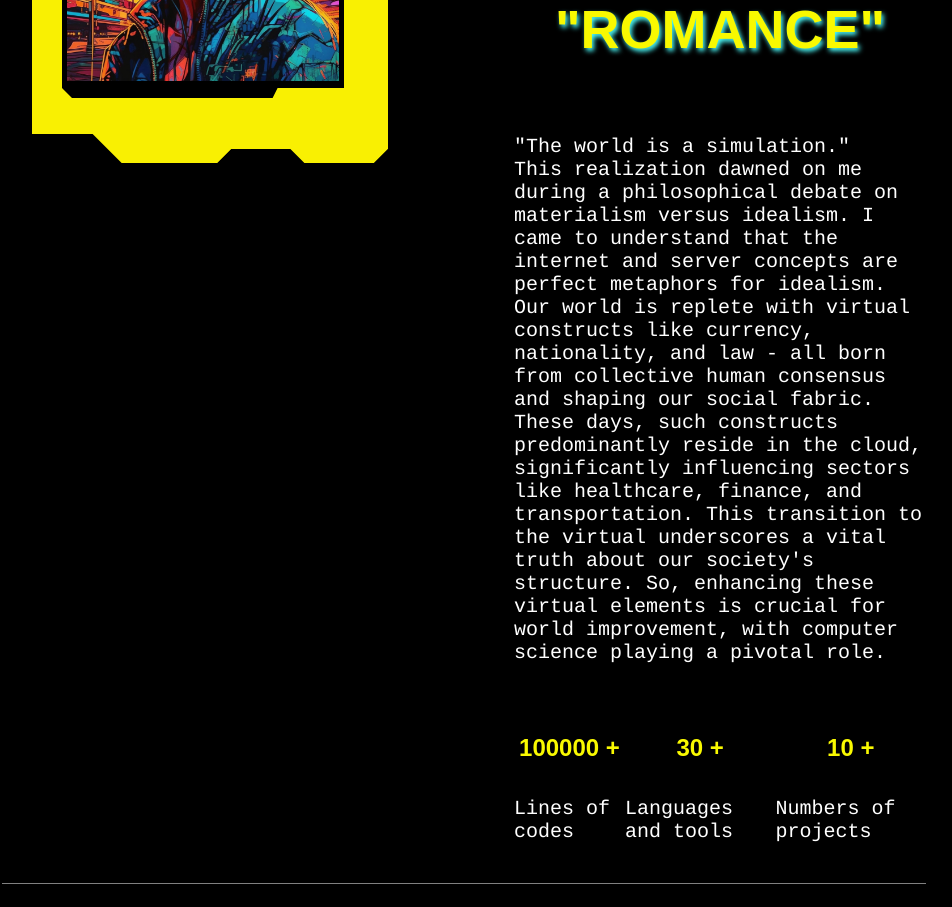
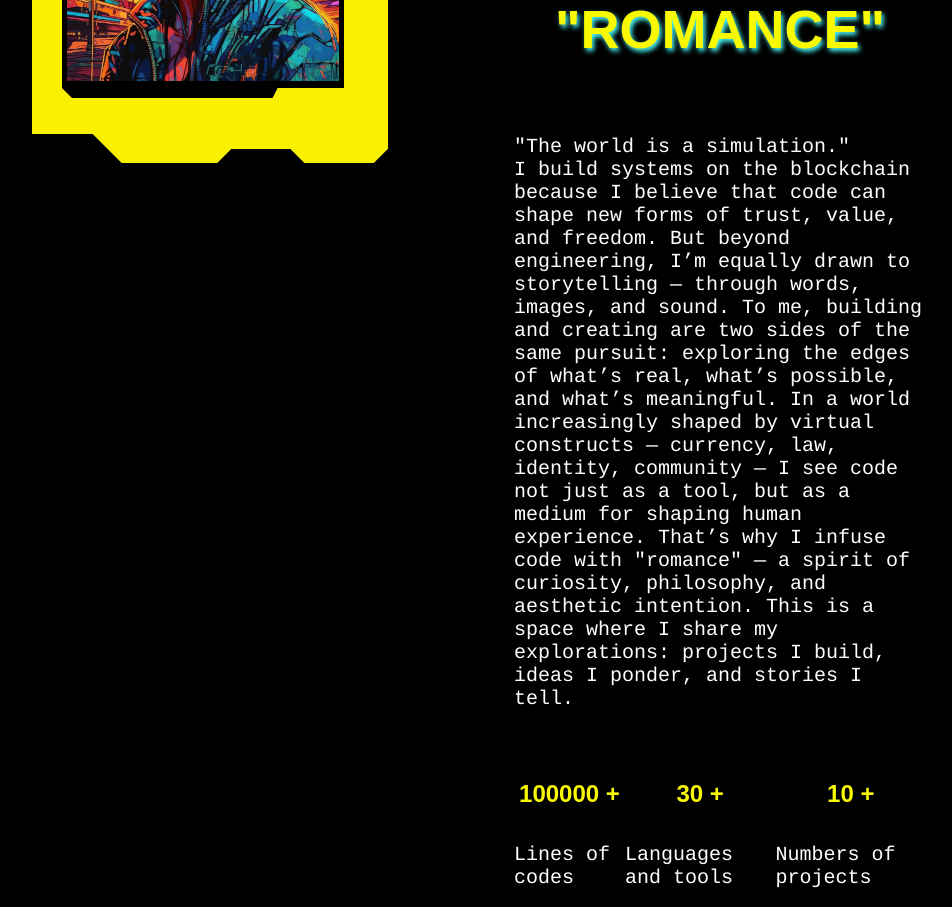
Before and after one commit to YangIsCoding/Blog_Web, a Next.js app: page /about in a window 1280 px wide. Shown: the part 380-1287 px from the top of the page, without its empty margins (176-1128 px from the left). Built offline with nearby package versions, Linux system fonts and the light colour scheme; a web font is replaced by a local one.

Commit message:
chage words

```diff
--- a/src/app/about/page.jsx
+++ b/src/app/about/page.jsx
@@ -30,9 +30,16 @@ const AboutPage = () => {
         <p className={styles.desc}>
           &quot;The world is a simulation.&quot;<br></br>
 
-This realization dawned on me during a philosophical debate on materialism versus idealism. I came to understand that the internet and server concepts are perfect metaphors for idealism. Our world is replete with virtual constructs like currency, nationality, and law - all born from collective human consensus and shaping our social fabric. These days, such constructs predominantly reside in the cloud, significantly influencing sectors like healthcare, finance, and transportation. This transition to the virtual underscores a vital truth about our society&#39;s structure. So, enhancing these virtual elements is crucial for world improvement, with computer science playing a pivotal role.
 
-          </p>
+I build systems on the blockchain because I believe that code can shape new forms of trust, value, and freedom.
+But beyond engineering, I’m equally drawn to storytelling — through words, images, and sound.
+
+To me, building and creating are two sides of the same pursuit: exploring the edges of what’s real, what’s possible, and what’s meaningful.
+In a world increasingly shaped by virtual constructs — currency, law, identity, community — I see code not just as a tool, but as a medium for shaping human experience.
+
+That’s why I infuse code with &quot;romance&quot; — a spirit of curiosity, philosophy, and aesthetic intention.
+This is a space where I share my explorations: projects I build, ideas I ponder, and stories I tell.
+        </p>
 
         <div className={styles.boxes}>
           <div className={styles.box}>
--- a/src/app/resume/resume.module.css
+++ b/src/app/resume/resume.module.css
@@ -60,7 +60,6 @@
 
 
 
-
 .sectionList {
   list-style-type: none;
   padding-left: 0;
```
Also changed, not shown: src/app/page.jsx (+8 -5 lines).
